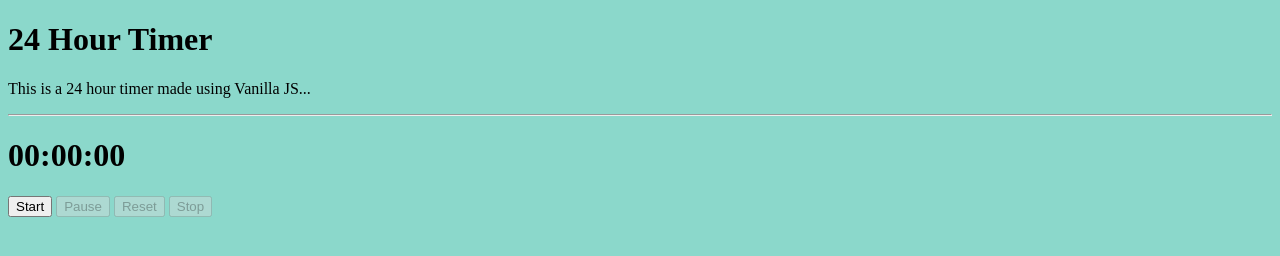
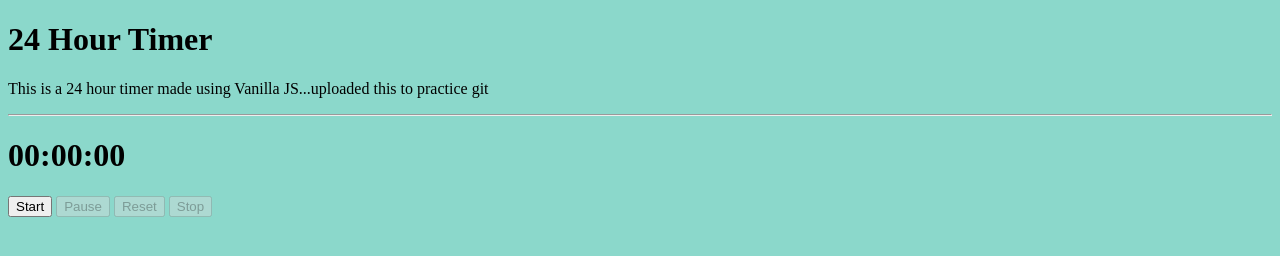
Before and after one commit to codepoint2020/24HourTimer, a plain HTML site: page index.html in a window 1280 px wide. Drawn offline with Linux system fonts and the light colour scheme.

Commit message:
name change

```diff
--- a/index.html
+++ b/index.html
@@ -10,7 +10,7 @@
 </head>
 <body>
     <h1>24 Hour Timer</h1>
-    <p>This is a 24 hour timer made using Vanilla JS...</p>
+    <p>This is a 24 hour timer made using Vanilla JS...uploaded this to practice git</p>
     <hr>
     <h1><span id="hourDisplay">00</span>:<span id="minutesDisplay">00</span>:<span id="secondsDisplay">00</span></h1>
     <button id="startBtn">Start</button>
```
